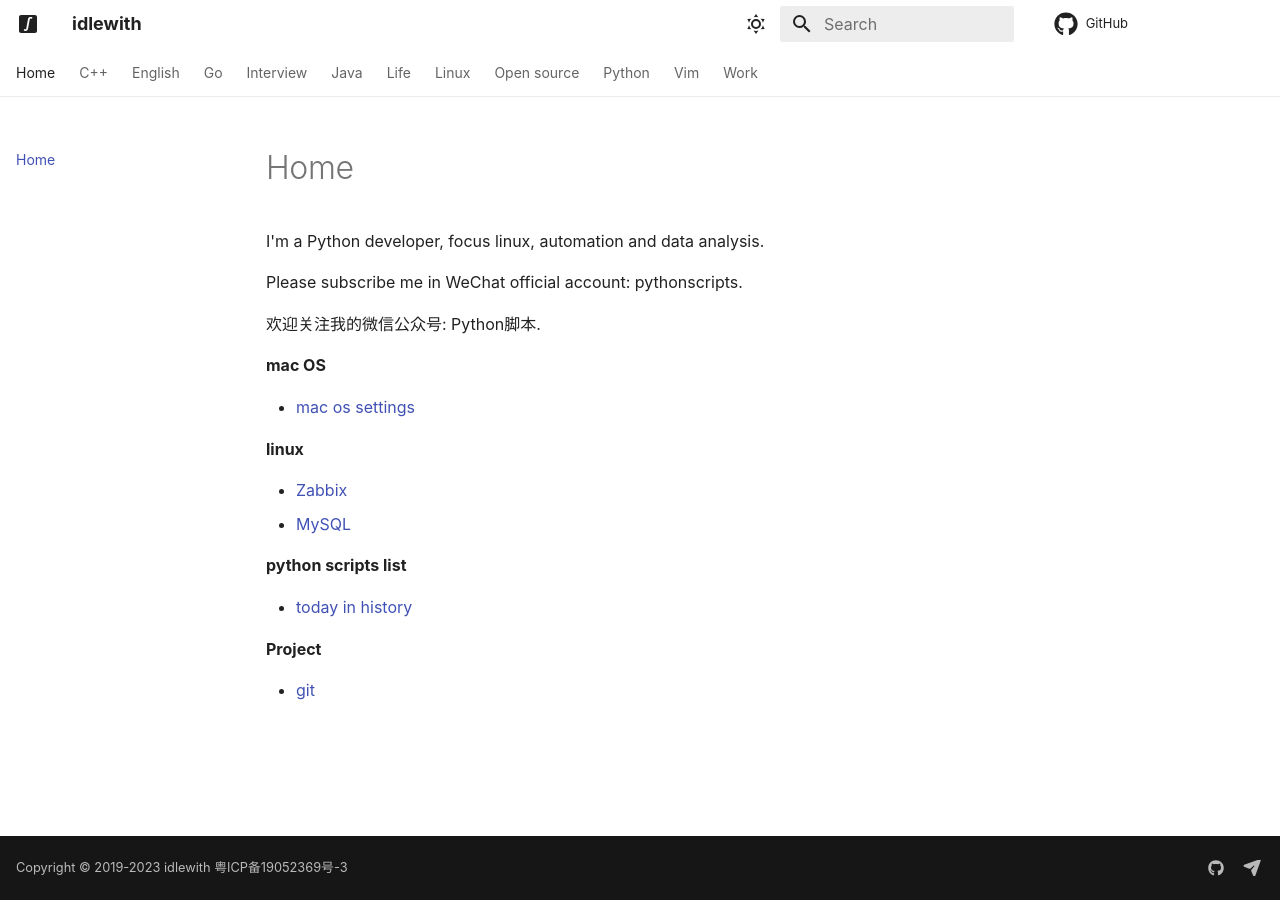
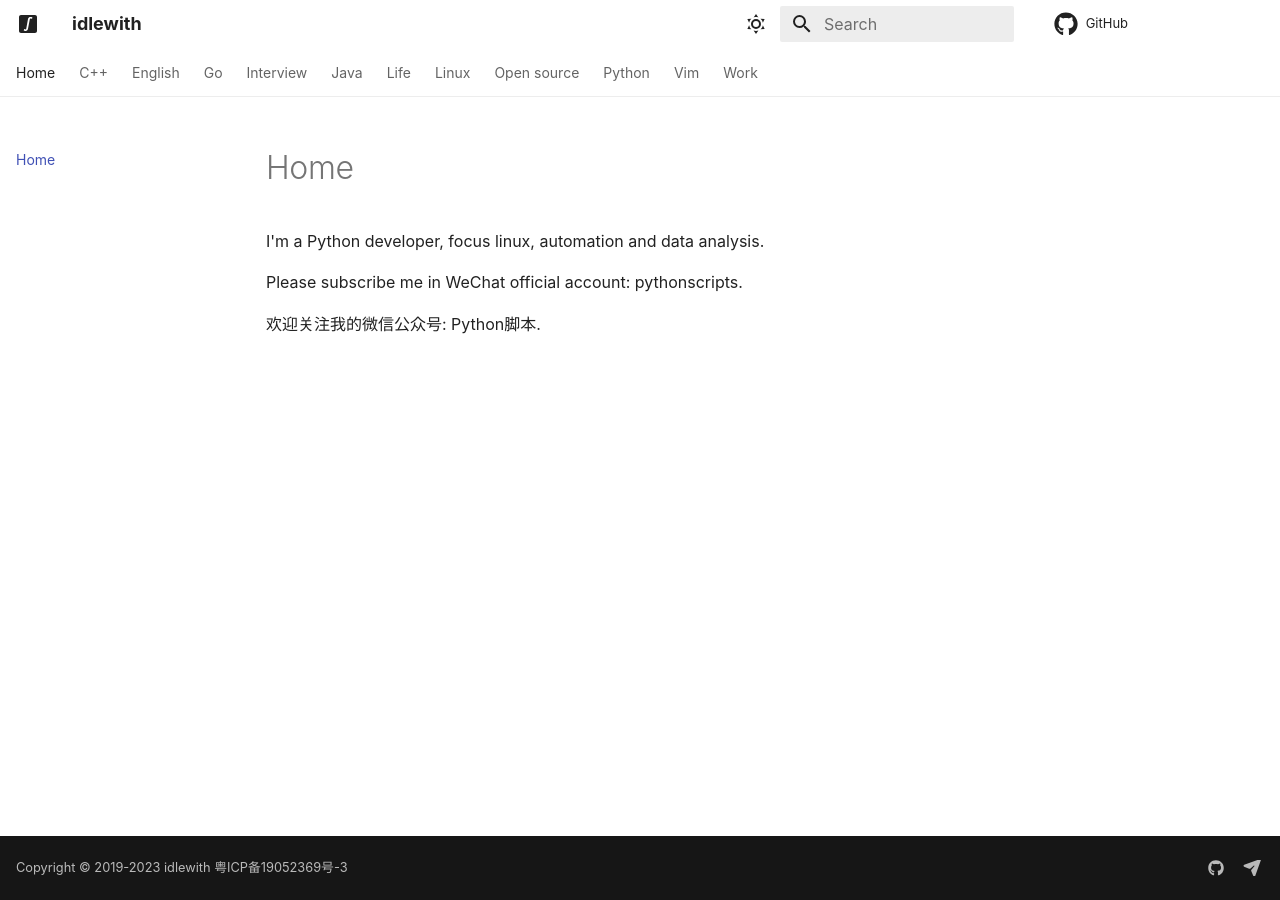
Before and after one commit to idlewith/blog, an MkDocs documentation site: the page built from docs/index.md, in a window 1280 px wide. Built offline with MkDocs 1.6.1 and Material for MkDocs 9.7.7, drawn with Linux system fonts in a browser that asks for light colours; comment, search, counter and statistics services are not loaded.

Commit message:
fix: delete toc in index.md

```diff
--- a/docs/index.md
+++ b/docs/index.md
@@ -7,20 +7,3 @@ I'm a Python developer, focus linux, automation and data analysis.
 Please subscribe me in WeChat official account: pythonscripts.
 
 欢迎关注我的微信公众号: Python脚本.
-
-**mac OS**
-
-- [mac os settings](others/apple.md)
-
-**linux**
-
-- [Zabbix](linux/zabbix.md)
-- [MySQL](linux/mysql.md)
-
-**python scripts list**
-
-- [today in history](python/today_in_history.md)
-
-**Project**
-
-- [git](project/git.md)
```
